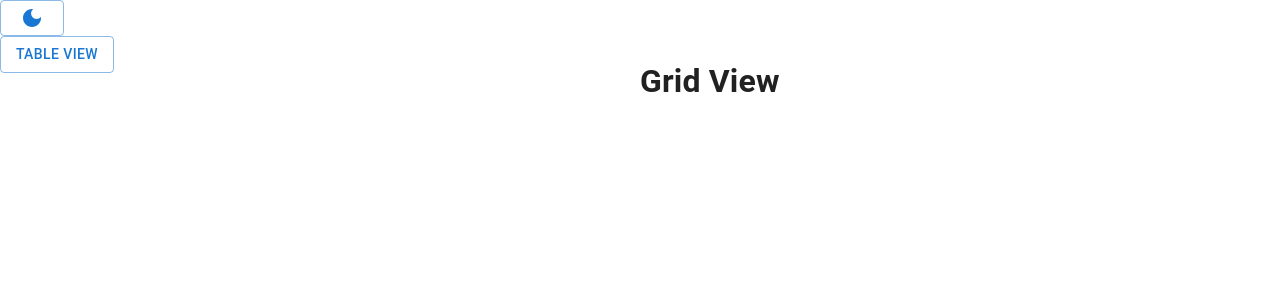
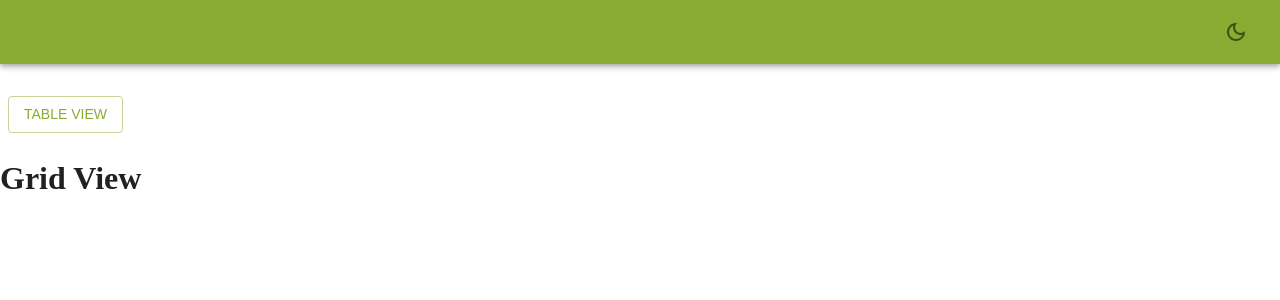
Before and after one commit to UnityGameDesign-max/Root-DinoPark, a React (Create React App) app: page / in a window 1280 px wide. Shown: the top 300 px of the page. Built offline with nearby package versions, Linux system fonts and the light colour scheme.

Commit message:
updated changes

```diff
--- a/src/common/Environment.js
+++ b/src/common/Environment.js
@@ -3,7 +3,7 @@ export const Environments = {
         name: 'Local',
         uiHost: 'localhost',
         uiBase: '/',
-        apiHost: 'https://www.coingecko.com/',
+        apiHost: 'https://www.coingecko.com/api/v3/coins',
         apiBase: '',
         assetBase: 'http:localhost:3000/assets/',
     },
@@ -12,7 +12,7 @@ export const Environments = {
         name: 'Production',
         uiHost: '',
         uiBase: '/',
-        apiHost: 'https://www.coingecko.com/',
+        apiHost: 'https://www.coingecko.com/api/v3/coins',
         apiBase: '',
         assetBase: '',
     }
--- a/src/common/constants.js
+++ b/src/common/constants.js
@@ -0,0 +1,7 @@
+export const HttpMethod = {
+    DELETE: 'DELETE',
+    GET: 'GET',
+    PATCH: 'PATCH',
+    POST: 'POST',
+    PUT: 'PUT'
+}
--- a/src/common/theme/ThemeProvider.jsx
+++ b/src/common/theme/ThemeProvider.jsx
@@ -8,14 +8,26 @@ import {
 } from '@mui/material/styles';
 
 import {
-    Button,
+    AppBar,
     CssBaseline,
-    Switch
+    Grid,
+    IconButton,
+    Toolbar
 } from '@mui/material';
 
 
-import DarkModeIcon from '@mui/icons-material/DarkMode'
-import LightModeIcon from '@mui/icons-material/LightMode'
+import {
+    palette
+} from 'common/theme/palette';
+
+import {
+    DarkModeOutlined,
+    LightModeOutlined
+} from '@mui/icons-material';
+
+import {
+    typography
+} from 'common/theme/typography';
 
 function ThemeProvider({
     children
@@ -23,12 +35,11 @@ function ThemeProvider({
     const [theme, setTheme] = useState(false);
 
     const darkTheme = createTheme({
-        palette: {
-            mode: theme ? 'dark' : 'light'
-        }
+        palette: palette(theme),
+        typography: typography()
     })
 
-    const handleThemeChange = (event) => {
+    const handleThemeChange = () => {
         setTheme(
             !theme
         )
@@ -36,17 +47,29 @@ function ThemeProvider({
 
     return(
         <MuiThemeProvider
-        theme={darkTheme}
+          theme={darkTheme}
         >
          <CssBaseline />
 
-         <Button
-          variant='outlined'
-          onClick={handleThemeChange}
+         <AppBar
+          position='static'
+
          >
-            { theme ? <LightModeIcon /> : <DarkModeIcon /> }
-         </Button>
-
+            <Toolbar>
+              <Grid
+                container
+                justifyContent={'flex-end'}
+               >
+                <IconButton
+                    onClick={handleThemeChange}
+                >
+                    { theme ?
+                        <LightModeOutlined /> :
+                        <DarkModeOutlined /> }
+                </IconButton>
+              </Grid>
+            </Toolbar>
+         </AppBar>
 
           {children}
         </MuiThemeProvider>
--- a/src/common/theme/palette.js
+++ b/src/common/theme/palette.js
@@ -1,4 +1,27 @@
 export const Colors = {
-    DarkCharcoal: '#333333',
-    Cultured: '#F7F7F7'
+    Citron: '#89AB31',
+    SapGreen: '#577620',
+    White: '#FFFFFF',
+    DavyGrey: '#555555',
+    Platinum: '#E7EBE7',
 }
+
+export const palette = (mode) =>{
+ const themeBackground = mode ? 'dark' : 'light';
+ return {
+    mode: themeBackground,
+    primary: {
+        main: Colors.Citron,
+        contrastText: Colors.White,
+        dark: Colors.SapGreen
+    },
+    secondary: {
+        main: Colors.DavyGrey,
+        light: Colors.Platinum,
+        contrastText: Colors.White
+    },
+    shape: {
+        borderRadius: 7
+    }
+ }
+}
--- /dev/null
+++ b/src/common/theme/typography.js
@@ -0,0 +1,7 @@
+export const typography = () => {
+    return{
+        fontFamily: `'Roboto' Arial, Helvetica, sans-serif`,
+        htmlFontSize: 16,
+        fontWeightLight: 300,
+    }
+}
--- /dev/null
+++ b/src/providers/coinProvider.js
@@ -0,0 +1,45 @@
+import {
+    HttpMethod
+} from 'common';
+
+import
+   Environment
+from 'common/Environment';
+
+
+export class CoinProvider {
+
+    static coinDataUri = `${Environment.apiHost}`;
+
+    static async getAllCoin(){
+        try{
+            return await fetch({
+                method: HttpMethod.GET,
+                url: `${CoinProvider.coinDataUri}/list`
+            });
+        }catch(e){
+            return{
+                ok: false,
+                error: e,
+                result: null,
+                status: null
+            }
+        }
+    }
+
+    static async getEachCoinInfo(id){
+        try{
+            return await fetch({
+                method: HttpMethod.GET,
+                url: `${CoinProvider.coinDataUri}/${id}`
+            })
+        }catch(e){
+            return{
+                ok: false,
+                error: e,
+                result: null,
+                status: null
+            }
+        }
+    }
+}
--- a/src/ui/coinview/CoinView.jsx
+++ b/src/ui/coinview/CoinView.jsx
@@ -4,7 +4,8 @@ import {
 
 import{
     Button,
-    Grid
+    Grid,
+    Box
 }from '@mui/material';
 
 import
@@ -23,15 +24,16 @@ function CoinView(){
         setSwitcher(!switcher);
     };
     return(
-        <Grid
-         container
-        >
+        <Box>
             <Grid
-             item
-             xs={6}
-             justifyContent={'flex-end'}
+             container
+             justifyContent={'flex-start'}
             >
                 <Button
+                sx={{
+                    mt : 4,
+                    ml: 1
+                }}
                 variant='outlined'
                 onClick={handleViewChange}
                 >
@@ -39,15 +41,14 @@ function CoinView(){
                 </Button>
             </Grid>
 
-            <Grid item>
+            <Grid>
                 {switcher ?
                     <TabularView />
                     :
                     <GridView />
                 }
             </Grid>
-        </Grid>
-
+        </Box>
     )
 }
 
--- a/src/ui/coinview/components/TabularView.jsx
+++ b/src/ui/coinview/components/TabularView.jsx
@@ -1,6 +1,31 @@
-function TabularView(){
+import {
+    Table,
+    TableBody,
+    TableCell,
+    TableContainer,
+    TableHead,
+    TableRow
+} from '@mui/material';
+
+import {
+    CoinProvider
+} from 'providers/coinProvider';
+import { useEffect } from 'react';
+
+function TabularView({
+    common
+}){
+
+    useEffect(() => {
+        getCoinTable();
+    },[])
+    const getCoinTable = async () => {
+        const coinRes = await CoinProvider.coinDataUri();
+
+        console.log(coinRes)
+    }
     return(
-        <h1>Tabular View</h1>
+        <h1>dsds</h1>
     )
 }
 
```
